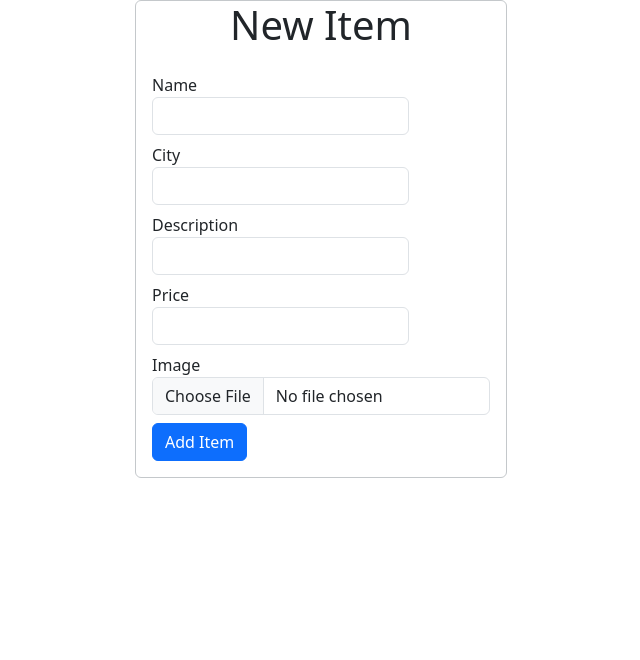
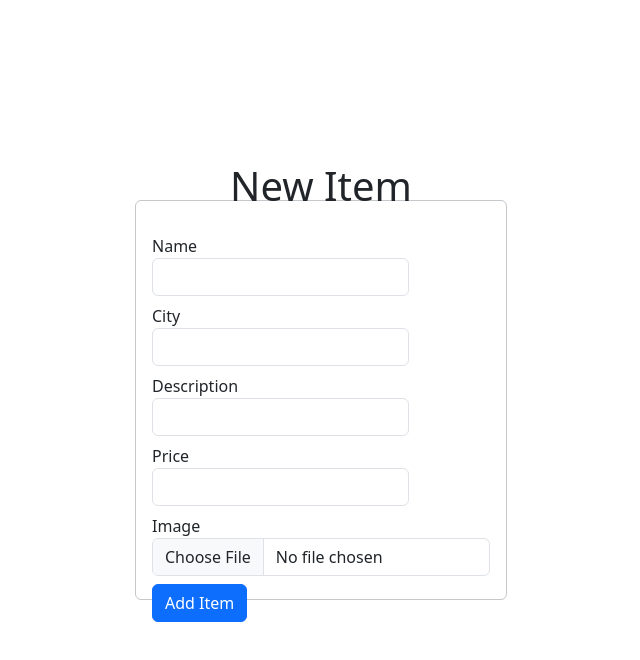
Before and after one commit to Zven94/rentforaday-front-end, a React (Create React App) app: page /add_item in a window 1280 px wide. Shown: the top 660 px of the page, without its empty margins (319-959 px from the left). Built offline with nearby package versions, Linux system fonts and the light colour scheme.

Commit message:
fix linters issues

```diff
--- a/src/components/AddItem.js
+++ b/src/components/AddItem.js
@@ -1,4 +1,8 @@
+import { useState } from 'react';
+
 export default function AddItem() {
+  const [message, setMessage] = useState('');
+
   const handleSubmit = async (event) => {
     event.preventDefault();
 
@@ -20,15 +24,14 @@ export default function AddItem() {
 
       if (response.ok) {
         // Manejar la respuesta si la solicitud fue exitosa
-        console.log('Item added successfully!');
+        setMessage('Item added successfully!');
         event.target.reset();
       } else {
         // Manejar errores si la solicitud falla
-        console.error('Failed to add item');
-        console.error(response.body);
+        setMessage('Failed to add item');
       }
     } catch (error) {
-      console.error('Error:', error);
+      setMessage(`Error: ${error.message}`);
     }
   };
 
@@ -74,6 +77,9 @@ export default function AddItem() {
           </form>
         </div>
       </div>
+      <div>
+        {message && <p>{message}</p>}
+      </div>
     </main>
   );
 }
--- a/src/index.css
+++ b/src/index.css
@@ -15,3 +15,9 @@
   padding: 0;
   box-sizing: border-box;
 }
+
+body,
+#root {
+  width: 100%;
+  height: 100vh;
+}
```
